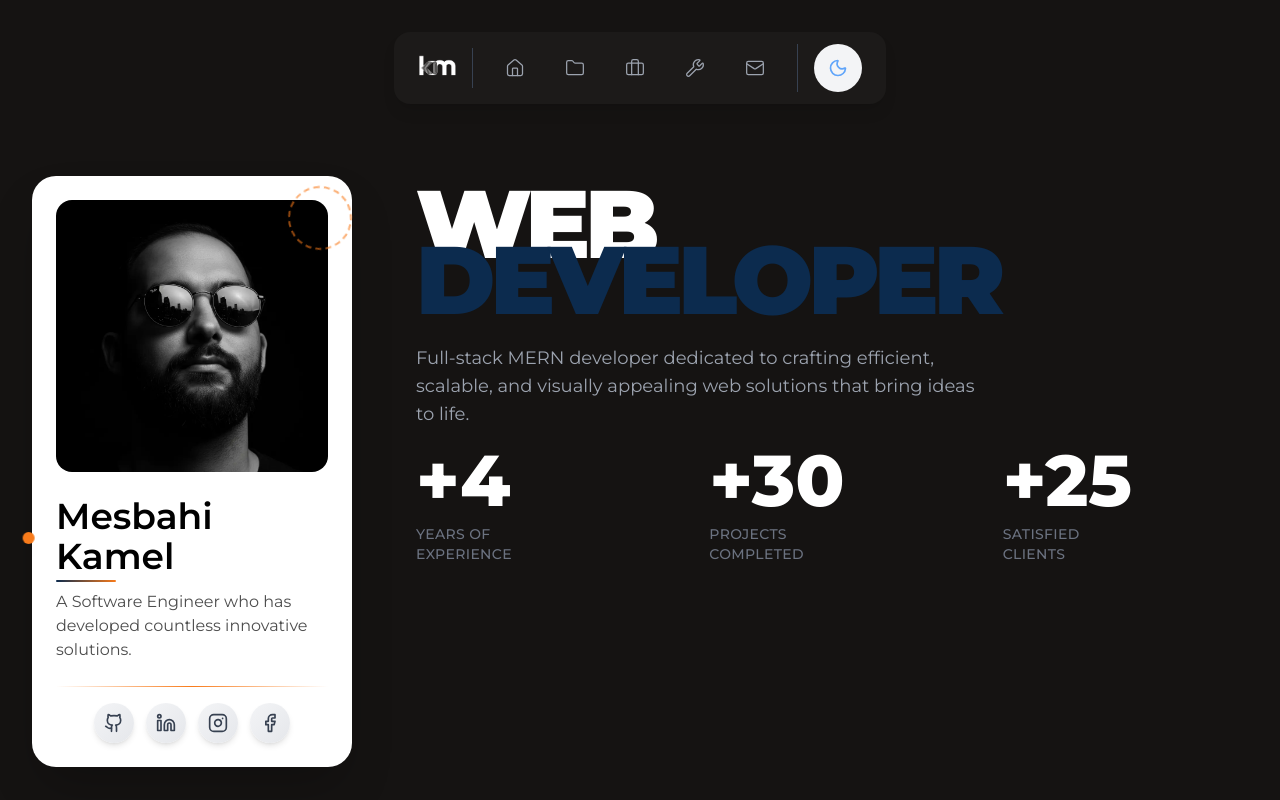
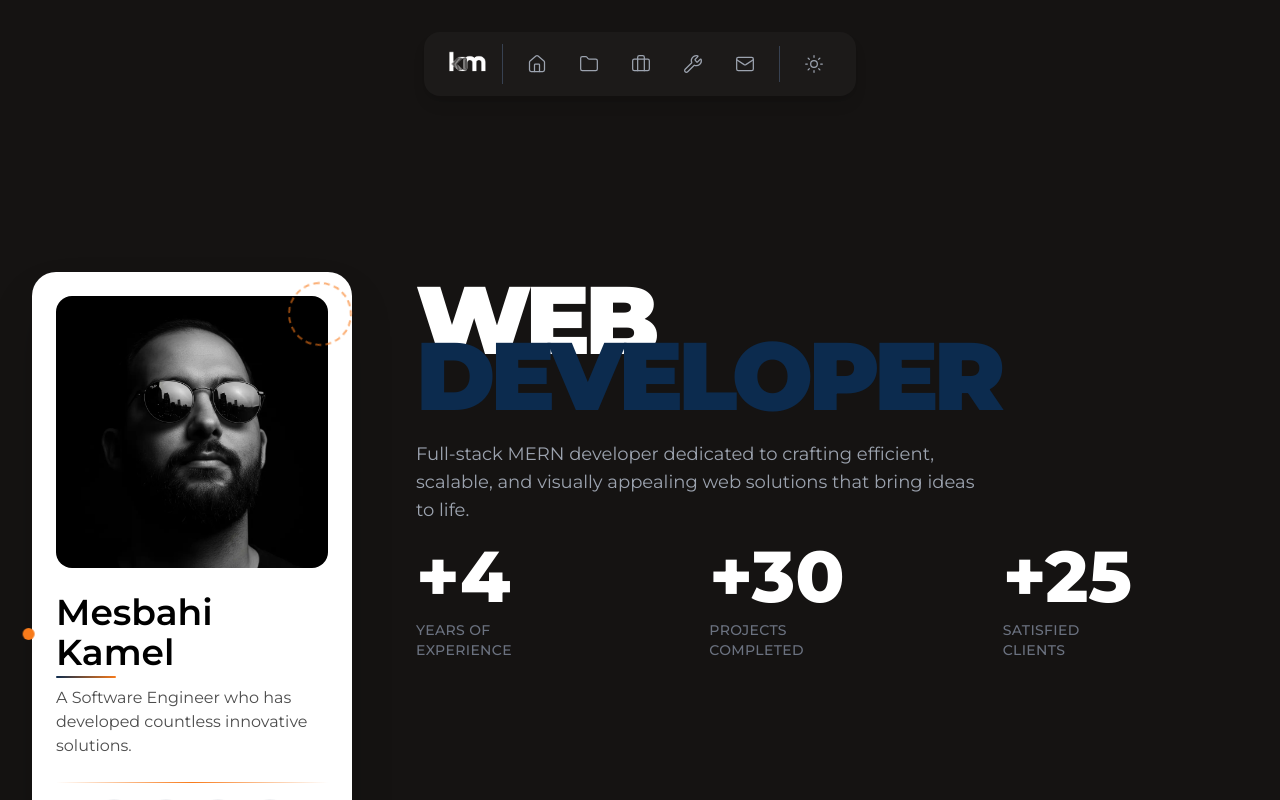
Before and after one commit to KamelMesbahi13/portfolio, a React (Vite) app: page / in a window 1280 px wide. Both pictures are taken after a click on the button 838 px from the left and 68 px from the top of the page. Shown: the top 800 px of the page. Built offline with nearby package versions, Linux system fonts and the light colour scheme.

Commit message:
adding dark / white mode

```diff
--- /dev/null
+++ b/src/Components/Functions/ThemeContext.jsx
@@ -0,0 +1,47 @@
+/* eslint-disable react-refresh/only-export-components */
+import { createContext, useContext, useEffect, useState } from "react";
+
+const ThemeContext = createContext();
+
+export const ThemeProvider = ({ children }) => {
+  const [isDarkMode, setIsDarkMode] = useState(false);
+
+  useEffect(() => {
+    // Check localStorage on mount
+    const savedTheme = localStorage.getItem("theme");
+    if (savedTheme === "dark") {
+      setIsDarkMode(true);
+      document.documentElement.classList.add("dark");
+    } else {
+      document.documentElement.classList.remove("dark");
+    }
+  }, []);
+
+  const toggleTheme = () => {
+    setIsDarkMode((prev) => {
+      const newTheme = !prev;
+      if (newTheme) {
+        document.documentElement.classList.add("dark");
+        localStorage.setItem("theme", "dark");
+      } else {
+        document.documentElement.classList.remove("dark");
+        localStorage.setItem("theme", "light");
+      }
+      return newTheme;
+    });
+  };
+
+  return (
+    <ThemeContext.Provider value={{ isDarkMode, toggleTheme }}>
+      {children}
+    </ThemeContext.Provider>
+  );
+};
+
+export const useTheme = () => {
+  const context = useContext(ThemeContext);
+  if (!context) {
+    throw new Error("useTheme must be used within ThemeProvider");
+  }
+  return context;
+};
--- a/src/Components/Navbar/Navbar.jsx
+++ b/src/Components/Navbar/Navbar.jsx
@@ -1,7 +1,7 @@
 import { useState, memo } from "react";
-import { Home, Folder, Briefcase, Wrench, Mail } from "lucide-react";
+import { Home, Folder, Briefcase, Wrench, Mail, Sun, Moon } from "lucide-react";
 import Logo from "../../assets/kmLogowhite.webp";
-import ThemeToggle from "../Ui/ThemeToggle";
+import { useTheme } from "../Functions/ThemeContext";
 
 const navItems = [
   { icon: Home, label: "Home", id: "home" },
@@ -22,7 +22,7 @@ const NavItem = memo(({ item, isHovered, onMouseEnter, onMouseLeave }) => {
     >
       <button className="p-2 transition-all duration-300 rounded-lg group">
         <Icon
-          className="w-5 h-5 text-gray-400 transition-colors duration-300 group-hover:text-white"
+          className="w-5 h-5 text-gray-400 transition-colors duration-300 group-hover:text-white dark:group-hover:text-white group-hover:dark:text-white"
           strokeWidth={1.5}
         />
       </button>
@@ -34,7 +34,7 @@ const NavItem = memo(({ item, isHovered, onMouseEnter, onMouseLeave }) => {
             : "opacity-0 -translate-y-2 pointer-events-none"
         }`}
       >
-        <span className="px-2 py-1 text-white bg-[#2A2725] rounded-md">
+        <span className="px-2 py-1 text-white rounded-md bg-[#2A2725] dark:bg-[#2A2725] dark:text-white">
           {item.label}
         </span>
       </div>
@@ -44,14 +44,41 @@ const NavItem = memo(({ item, isHovered, onMouseEnter, onMouseLeave }) => {
 
 NavItem.displayName = "NavItem";
 
+const ThemeToggle = () => {
+  const { isDarkMode, toggleTheme } = useTheme();
+
+  return (
+    <div className="pl-4 border-l border-gray-300 dark:border-gray-700">
+      <button
+        onClick={toggleTheme}
+        className="p-2 transition-all duration-300 rounded-lg group hover:bg-gray-200 dark:hover:bg-gray-700"
+        aria-label="Toggle theme"
+      >
+        {isDarkMode ? (
+          <Sun
+            className="w-5 h-5 text-gray-400 transition-colors duration-300 group-hover:text-yellow-500"
+            strokeWidth={1.5}
+          />
+        ) : (
+          <Moon
+            className="w-5 h-5 text-gray-600 transition-colors duration-300 group-hover:text-blue-600"
+            strokeWidth={1.5}
+          />
+        )}
+      </button>
+    </div>
+  );
+};
+
 export default function AnimatedNavbar() {
   const [hoveredIndex, setHoveredIndex] = useState(null);
 
   return (
-    <div className="fixed z-50 flex items-start justify-center w-full pt-8">
-      <nav className="px-6 py-3 bg-[#1C1A19] shadow-lg rounded-2xl">
-        <div className="flex items-center gap-2 md:gap-6">
-          <div className="pr-4 border-r border-gray-700">
+    <div className="flex items-start justify-center pt-8">
+      <nav className="px-6 py-3 bg-white dark:bg-[#1C1A19] shadow-lg rounded-2xl transition-colors duration-300">
+        <div className="flex items-center gap-2 md:gap-4">
+          {/* Logo */}
+          <div className="pr-4 border-r border-gray-300 dark:border-gray-700">
             <img
               src={Logo}
               alt="KM Logo"
@@ -62,6 +89,7 @@ export default function AnimatedNavbar() {
             />
           </div>
 
+          {/* Nav Items */}
           {navItems.map((item, index) => (
             <NavItem
               key={item.id}
@@ -71,9 +99,9 @@ export default function AnimatedNavbar() {
               onMouseLeave={() => setHoveredIndex(null)}
             />
           ))}
-          <div className="pl-4 border-l border-gray-700">
-            <ThemeToggle />
-          </div>
+
+          {/* Theme Toggle */}
+          <ThemeToggle />
         </div>
       </nav>
     </div>
--- a/src/Components/Ui/ThemeToggle.jsx
+++ /dev/null
@@ -1,49 +0,0 @@
-import { memo } from "react";
-import { Sun, Moon } from "lucide-react";
-import { useTheme } from "../../Functions/ThemeContext";
-
-const ThemeToggle = memo(() => {
-  const { theme, toggleTheme } = useTheme();
-  const isDark = theme === "dark";
-
-  return (
-    <button
-      onClick={toggleTheme}
-      aria-label="Toggle theme"
-      className="relative flex items-center justify-center w-12 h-12 overflow-hidden transition-all duration-300 bg-gray-100 rounded-full dark:bg-white/10 hover:bg-gray-200 dark:hover:bg-white/20 group"
-    >
-      {/* Sun Icon (Light Mode) */}
-      <Sun
-        size={20}
-        className={`
-          absolute transition-all duration-500 text-yellow-500
-          ${
-            isDark
-              ? "rotate-90 scale-0 opacity-0"
-              : "rotate-0 scale-100 opacity-100"
-          }
-        `}
-      />
-
-      {/* Moon Icon (Dark Mode) */}
-      <Moon
-        size={20}
-        className={`
-          absolute transition-all duration-500 text-blue-400
-          ${
-            isDark
-              ? "rotate-0 scale-100 opacity-100"
-              : "-rotate-90 scale-0 opacity-0"
-          }
-        `}
-      />
-
-      {/* Ripple effect on click */}
-      <div className="absolute inset-0 transition-transform duration-300 scale-0 rounded-full bg-gradient-to-r from-yellow-400/0 via-yellow-400/20 to-yellow-400/0 dark:from-blue-400/0 dark:via-blue-400/20 dark:to-blue-400/0 group-active:scale-100" />
-    </button>
-  );
-});
-
-ThemeToggle.displayName = "ThemeToggle";
-
-export default ThemeToggle;
--- a/src/Functions/ThemeContext.jsx
+++ /dev/null
@@ -1,44 +0,0 @@
-import { createContext, useContext, useState, useEffect, memo } from "react";
-
-const ThemeContext = createContext();
-
-export const useTheme = () => {
-  const context = useContext(ThemeContext);
-  if (!context) {
-    throw new Error("useTheme must be used within ThemeProvider");
-  }
-  return context;
-};
-
-export const ThemeProvider = memo(({ children }) => {
-  // ✅ Default to 'light' mode
-  const [theme, setTheme] = useState(() => {
-    const saved = localStorage.getItem("theme");
-    return saved || "light"; // Default is light
-  });
-
-  useEffect(() => {
-    const root = document.documentElement;
-
-    // Remove both classes first
-    root.classList.remove("light", "dark");
-
-    // Add current theme class
-    root.classList.add(theme);
-
-    // Save to localStorage
-    localStorage.setItem("theme", theme);
-  }, [theme]);
-
-  const toggleTheme = () => {
-    setTheme((prev) => (prev === "light" ? "dark" : "light"));
-  };
-
-  return (
-    <ThemeContext.Provider value={{ theme, toggleTheme }}>
-      {children}
-    </ThemeContext.Provider>
-  );
-});
-
-ThemeProvider.displayName = "ThemeProvider";
--- a/src/index.css
+++ b/src/index.css
@@ -2,38 +2,17 @@
 @tailwind components;
 @tailwind utilities;
 
-:root {
-  --bg-primary: #ffffff;
-  --bg-secondary: #f9fafb;
-  --text-primary: #111827;
-  --text-secondary: #6b7280;
-  --border-color: #e5e7eb;
-  --card-bg: #ffffff;
-  --card-hover: #f3f4f6;
-}
-
-/* ✅ Dark Mode */
-.dark {
-  --bg-primary: #0c2b4e;
-  --bg-secondary: #0a1f3a;
-  --text-primary: #ffffff;
-  --text-secondary: #9ca3af;
-  --border-color: rgba(255, 255, 255, 0.1);
-  --card-bg: rgba(255, 255, 255, 0.03);
-  --card-hover: rgba(255, 255, 255, 0.08);
-}
-
 @layer components {
   h1 {
-    @apply mb-0 text-4xl font-bold md:font-bold heading-gradient md:text-6xl;
+    @apply mb-0 text-4xl font-bold text-gray-900 md:font-bold heading-gradient md:text-6xl dark:text-white;
   }
 
   h2 {
-    @apply text-base font-semibold md:font-bold md:text-2xl;
+    @apply text-base font-semibold text-gray-900 md:font-bold md:text-2xl dark:text-white;
   }
 
   h6 {
-    @apply text-lg font-bold md:text-xl;
+    @apply text-lg font-bold text-gray-900 md:text-xl dark:text-white;
   }
 
   .heading-gradient {
@@ -63,15 +42,6 @@
   }
 }
 
-/* animation keyframes */
-@keyframes gradient-move {
-  0% {
-    background-position: 0% center;
-  }
-  100% {
-    background-position: 200% center;
-  }
-}
 .darkveil-canvas {
   width: 100%;
   height: 100%;
@@ -87,18 +57,15 @@
 
 body {
   font-family: "Montserrat", sans-serif;
-  background-color: #151312;
-  color: white;
+  background-color: #f5f5f7;
+  transition: background-color 0.3s ease;
 }
 
-.backone {
-  background-image: url(../src/assets/backone.jpeg);
-  background-size: cover;
-  background-attachment: fixed;
-  height: 50rem;
+body.dark,
+:root.dark body {
+  background-color: #151312;
 }
 
-/* Add these custom animations */
 @keyframes orbit {
   0% {
     transform: translate(-30px, 0);
--- a/src/main.jsx
+++ b/src/main.jsx
@@ -2,7 +2,7 @@ import { StrictMode } from "react";
 import { createRoot } from "react-dom/client";
 import "./index.css";
 import App from "./App.jsx";
-import { ThemeProvider } from "./Functions/ThemeContext.jsx";
+import { ThemeProvider } from "./Components/Functions/ThemeContext.jsx";
 
 createRoot(document.getElementById("root")).render(
   <StrictMode>
--- a/tailwind.config.js
+++ b/tailwind.config.js
@@ -1,6 +1,7 @@
 /** @type {import('tailwindcss').Config} */
 export default {
   content: ["./index.html", "./src/**/*.{js,ts,jsx,tsx}"],
+  darkMode: "class", // 👈 Add this line
   theme: {
     extend: {
       colors: {
@@ -8,11 +9,8 @@ export default {
         secondColor: "#F87B1B",
         white: "#ffffff",
         red: "#ff0f0f",
-        "bg-primary": "var(--bg-primary)",
-        "bg-secondary": "var(--bg-secondary)",
-        "text-primary": "var(--text-primary)",
-        "text-secondary": "var(--text-secondary)",
-        "border-color": "var(--border-color)",
+        darkBg: "#151312",
+        lightBg: "#f5f5f7",
       },
     },
   },
```
